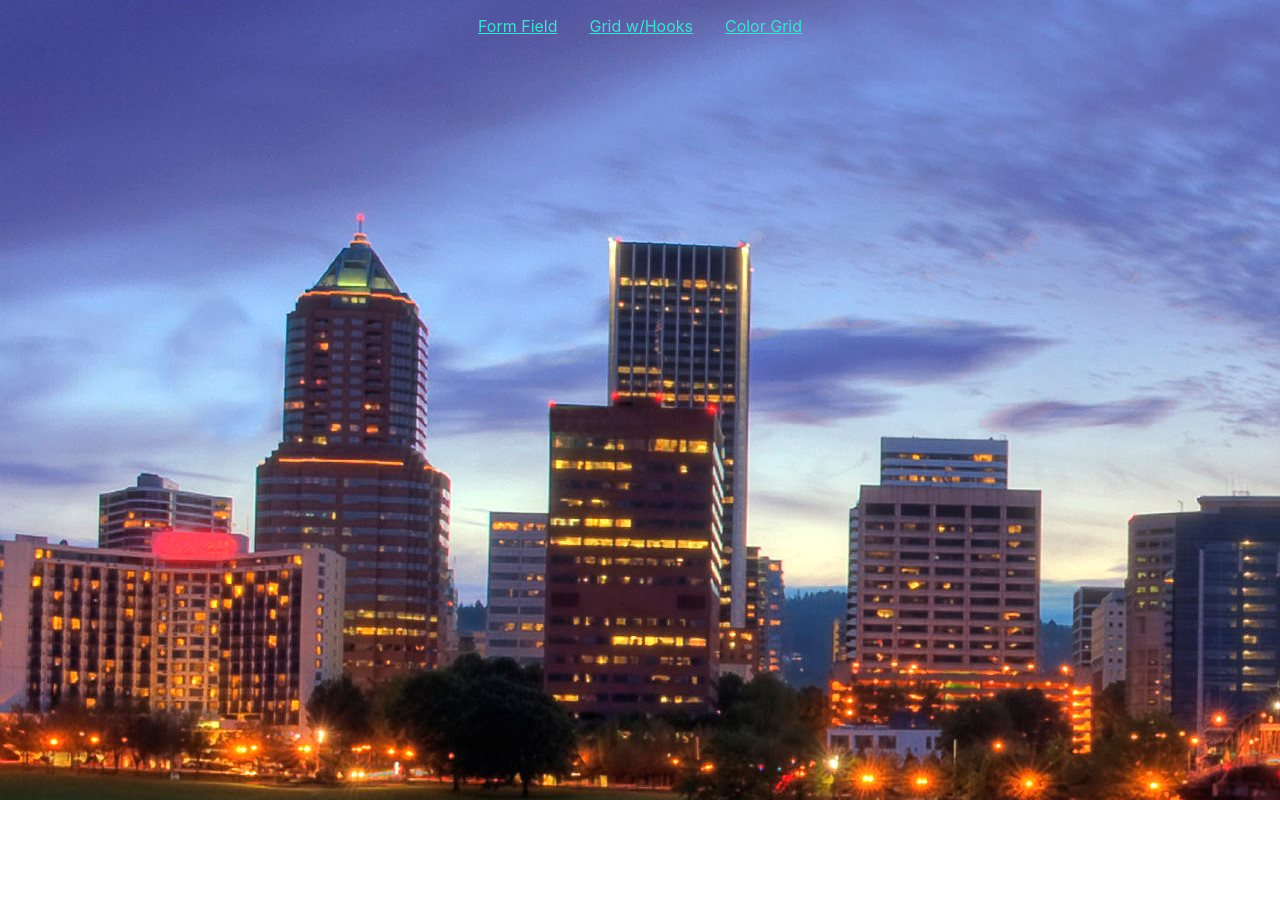
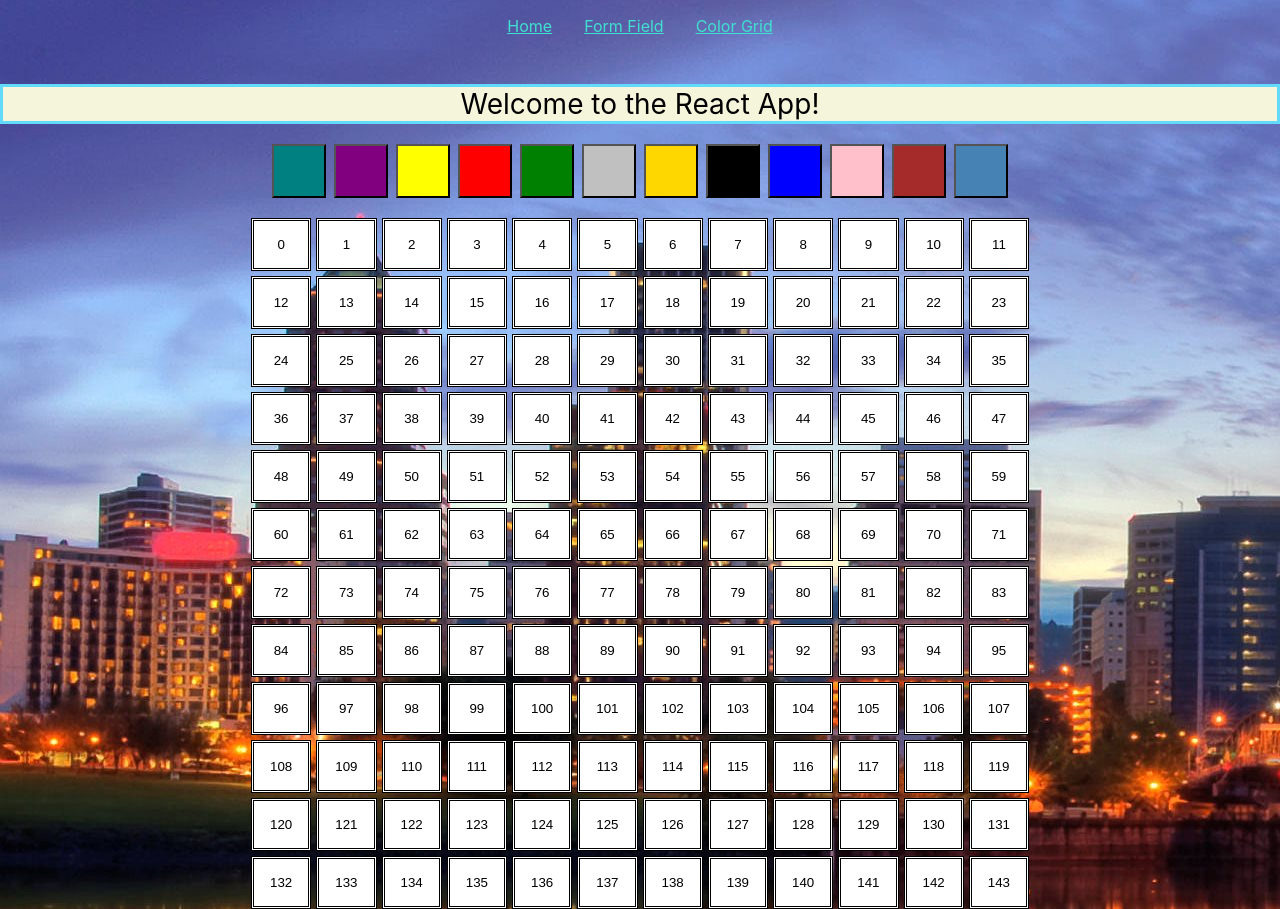
Before and after one commit to hectoravalos/react-project, a React (Create React App) app: page /color-grid in a window 1280 px wide. Before the commit the page ends 800 px from the top, so only its background shows below. Built offline with nearby package versions, Linux system fonts and the light colour scheme.

Commit message:
cleaning

```diff
--- a/src/App.css
+++ b/src/App.css
@@ -23,7 +23,14 @@
   color: #61dafb;
 }
 
-.Tabs{
+.home-header {
+  text-align: center;
+  font-size: 28px;
+  border: solid #61dafb;
+  background-color: beige;
+}
+
+.Tabs {
   padding: 1rem 1rem 3rem 1rem;
   text-align: center;
 }
@@ -32,11 +39,11 @@
   color: turquoise;
   padding: 1rem;
 }
-.gh-tab {
+.cg-tab {
   color: turquoise;
   padding: 1rem;
 }
-.g-tab {
+.h-tab {
   color: turquoise;
   padding: 1rem;
 }
--- a/src/App.js
+++ b/src/App.js
@@ -6,10 +6,19 @@ import { Link } from "react-router-dom";
 class App extends Component {
   render() {
     return (
-      <div className="Tabs">
-        <Link className="f-tab" to="/idk">Form Field</Link>
-        <Link className="gh-tab" to="/grid-hooks">Grid w/Hooks</Link>
-        <Link className="g-tab" to="/grid">Color Grid</Link>
+      <div>
+        <div className="Tabs">
+          <Link className="h-tab" to="/">
+            Home
+          </Link>
+          <Link className="f-tab" to="/form">
+            Form Field
+          </Link>
+          <Link className="cg-tab" to="/color-grid">
+            Color Grid
+          </Link>
+        </div>
+        <div className="home-header">Welcome to the React App!</div>
       </div>
     );
   }
--- a/src/ButtonContainer.js
+++ b/src/ButtonContainer.js
@@ -17,7 +17,8 @@ class ButtonContainer extends Component {
         "black",
         "blue",
         "pink",
-        "brown"
+        "brown",
+        "steelblue"
       ],
       selected: false
     };
--- a/src/GridContainer.js
+++ b/src/GridContainer.js
@@ -1,5 +1,5 @@
 import React, { Component } from "react";
-import GridHooks from "./GridHooks.js";
+import GridPanels from "./GridPanels.js";
 import ButtonContainer from "./ButtonContainer";
 import "./grid.css";
 
@@ -29,7 +29,7 @@ class GridContainer extends Component {
   renderButton = (count, newColor) => {
     const array = [];
     for (let index = 0; index < count; index++) {
-      array.push(<GridHooks key={index} text={index} newColor={newColor} />);
+      array.push(<GridPanels key={index} text={index} newColor={newColor} />);
     }
     return array;
   };
@@ -37,8 +37,8 @@ class GridContainer extends Component {
   render() {
     const { color } = this.state;
     console.log("color", color);
-    const rows = 10;
-    const columns = 10;
+    const rows = 12;
+    const columns = 12;
     const count = rows * columns;
 
     let gridColumns = "";
--- a/src/GridHooks.js
+++ b/src/GridPanels.js
@@ -1,7 +1,7 @@
 import React, { Component } from "react";
 import "./grid.css";
 
-class gridHooks extends Component {
+class GridPanels extends Component {
   constructor(props) {
     super(props);
 
@@ -40,4 +40,4 @@ class gridHooks extends Component {
   }
 }
 
-export default gridHooks;
+export default GridPanels;
--- a/src/grid.css
+++ b/src/grid.css
@@ -14,7 +14,7 @@
 
 .Item {
   border: double;
-  padding: 2rem;
+  padding: 1rem;
 }
 
 .color-item {
--- a/src/icons.css
+++ b/src/icons.css
@@ -75,7 +75,7 @@
   margin: 0px;
 }
 
-.radio-titles{
+.radio-titles {
   margin: 8px 0 0 0;
 }
 
--- a/src/index.js
+++ b/src/index.js
@@ -1,26 +1,23 @@
-import React from 'react';
-import ReactDOM from 'react-dom';
-import './index.css';
-import App from './App';
+import React from "react";
+import ReactDOM from "react-dom";
+import "./index.css";
+import App from "./App";
 import FormComponent from "./random.js";
-// import gridHooks from "./GridHooks.js"
-import Grid from "./grid.js"
-import * as serviceWorker from './serviceWorker';
-import { Route, BrowserRouter as Router } from 'react-router-dom'
-import GridContainer from './GridContainer';
+import * as serviceWorker from "./serviceWorker";
+import { Route, BrowserRouter as Router } from "react-router-dom";
+import GridContainer from "./GridContainer";
 
 const routing = (
-    <Router>
-      <div>
-        <Route path="/" component={App}/>
-        <Route path="/idk" component={FormComponent} />
-        <Route path="/grid-hooks" component={GridContainer}/>
-        <Route path="/grid" component={Grid}/>
-      </div>
-    </Router>
-  )
+  <Router>
+    <div>
+      <Route path="/" component={App} />
+      <Route path="/form" component={FormComponent} />
+      <Route path="/color-grid" component={GridContainer} />
+    </div>
+  </Router>
+);
 
-ReactDOM.render(routing, document.getElementById('root'));
+ReactDOM.render(routing, document.getElementById("root"));
 
 // If you want your app to work offline and load faster, you can change
 // unregister() to register() below. Note this comes with some pitfalls.
```
Also changed, not shown: src/ColorComponent.js (deleted, +0 -11 lines), src/random.js (+0 -36 lines), src/serviceWorker.js (+15 -15 lines), 1 other file (tests, documents, lock files or other folders).
